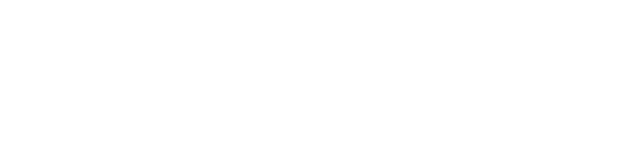
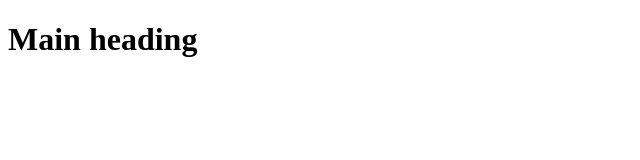
Before and after one commit to yyogesh/git-basic-2022, a plain HTML site: page index.html in a window 1280 px wide. Shown: the whole page, without its empty margins (0-640 px from the left). Drawn offline with Linux system fonts and the light colour scheme.

Commit message:
javascript file configure

```diff
--- a/index.html
+++ b/index.html
@@ -9,7 +9,7 @@
 </head>
 
 <body>
-
+    <h1>Main heading</h1>
 </body>
 
 </html>
```
Also changed, not shown: test/app.js (+3 -0 lines).
